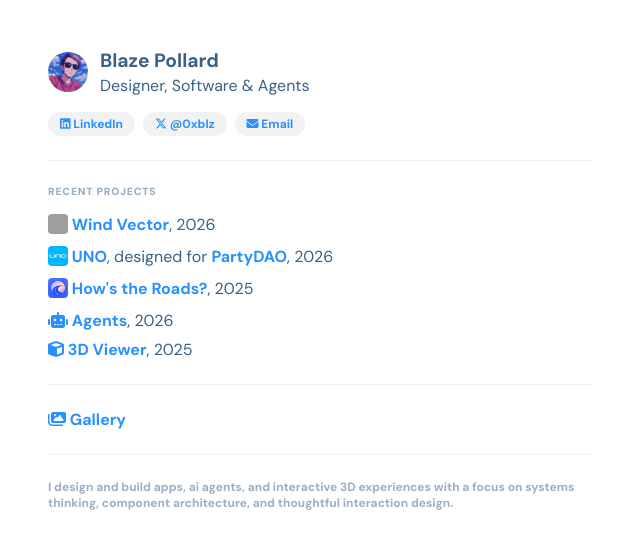
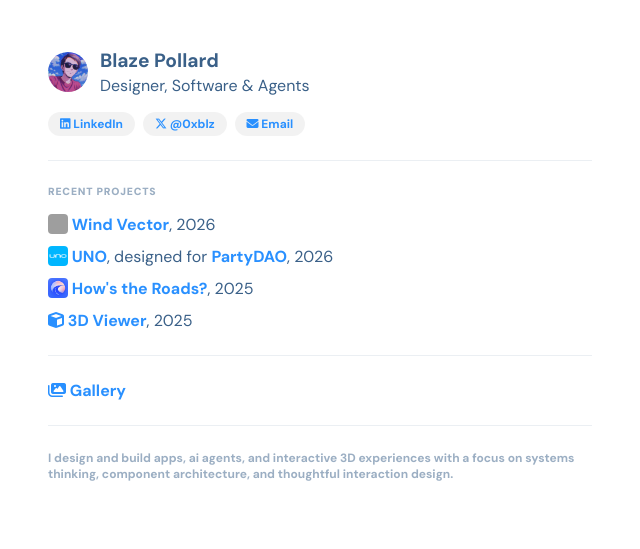
Before and after one commit to 0xblz/blaze-design, a Jekyll site: the page built from index.html, in a window 1280 px wide. Shown: the top 549 px of the page, without its empty margins (0-640 px from the left). Built offline with Jekyll 4.4.1, drawn with Linux system fonts in a browser that asks for light colours; nearby versions of some CDN libraries; grey boxes are pictures that could not be loaded.

Commit message:
link fix

```diff
--- a/index.html
+++ b/index.html
@@ -25,7 +25,6 @@ js: gallery
     <li><a href="https://windvector.app" target="_blank"><img src="https://windvector.app/assets/images/app-icon.jpg" alt="Wind Vector"> Wind Vector</a>, 2026</li>
     <li><a href="https://world.org/ecosystem/app_a4f7f3e62c1de0b9490a5260cb390b56" target="_blank"><img src="/assets/images/uno.png" alt="UNO"> UNO</a>, designed for <a href="https://x.com/prtyDAO" target="_blank">PartyDAO</a>, 2026</li>
     <li><a href="https://apps.apple.com/us/app/hows-the-roads/id6742173400" target="_blank"><img src="/assets/images/roads.png" alt="How's the Roads?"> How's the Roads?</a>, 2025</li>
-    <li><a href="https://agents.blaze.design" target="_blank"><i class="fa-solid fa-robot"></i> Agents</a>, 2026</li>
     <li><a href="https://3d.blaze.design/" target="_blank"><i class="fa-solid fa-cube"></i> 3D Viewer</a>, 2025</li>
 </ul>
 
```
